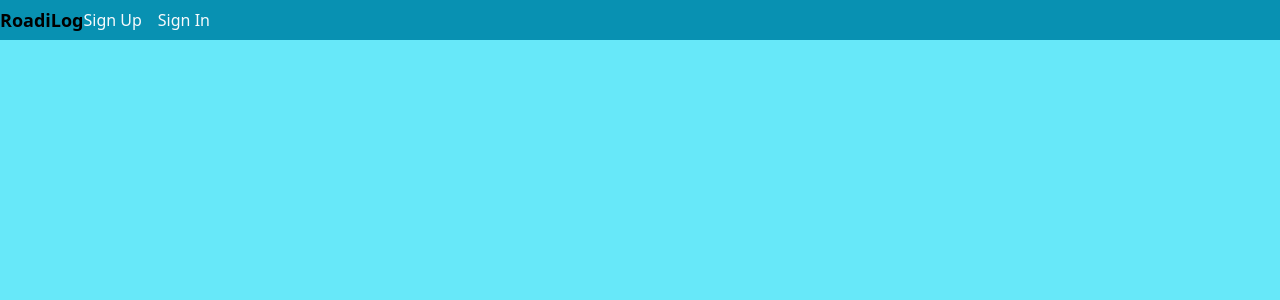
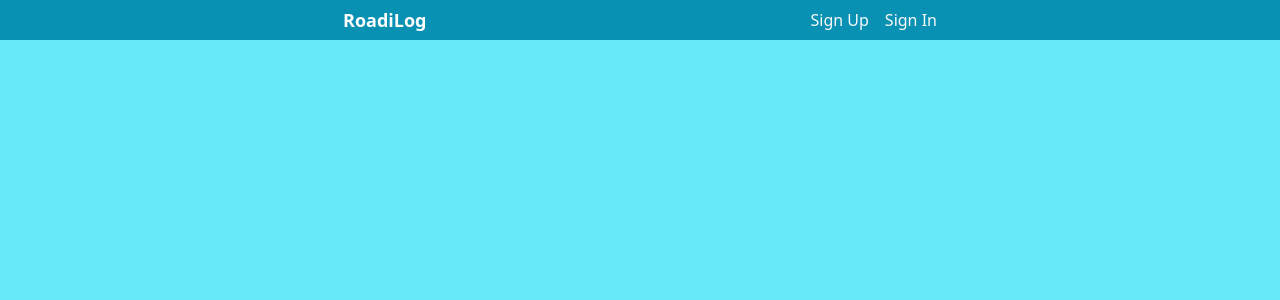
Before and after one commit to stonasss/RoadiLog, a React (Vite) app: page / in a window 1280 px wide. Shown: the top 300 px of the page. Built offline with nearby package versions, Linux system fonts and the light colour scheme.

Commit message:
patch: adjusted CSS and modals showing

```diff
--- a/src/components/LoginModal.tsx
+++ b/src/components/LoginModal.tsx
@@ -33,9 +33,9 @@ export default function LoginModal({ LoginShown, onClose }: LoginInfo) {
     }
 
     return (
-        <div className="fixed bg-cyan-200/50 overflow-y-auto h-full w-full flex justify-center items-center">
+        <div className="fixed inset-0 bg-cyan-200/75 bg-opacity-25 backdrop-blur-sm flex justify-center items-center">
             <div className="flex flex-col">
-                <div className="close text-gray text-base flex justify-end" onClick={() => onClose()}>
+                <div className="close text-gray text-base flex justify-end hover:cursor-pointer" onClick={() => onClose()}>
                     x
                 </div>
 
--- a/src/components/MainPageHeader.tsx
+++ b/src/components/MainPageHeader.tsx
@@ -5,23 +5,26 @@ type UserProps = {
 
 export default function MainPageHeader({ EnableRegister, EnableLogin }: UserProps) {
     return (
-        <div className="header bg-cyan-600 w-screen h-10 flex justify-around items-center">
-            <h1 className="title font-sans font-bold text-lg">RoadiLog</h1>
+        <div className="header fixed bg-cyan-600 w-screen h-10 flex">
+            <div className="flex mx-auto space-x-96 items-center">
+                <h1 className="title font-sans font-bold text-white text-lg">RoadiLog</h1>
                 <div className="container font-sans flex space-x-4 text-base text-slate-50">
 
-                <h1
-                    className="register hover:text-slate-400 hover:curser-pointer"
-                    onClick={() => EnableRegister(true)}
+                    <button
+                        className="register hover:text-slate-400 hover:cursor-pointer"
+                        onClick={() =>EnableRegister(true)}
                     >
                         Sign Up
-                </h1>
-                <h2
-                    className="login hover:text-slate-400 hover:curser-pointer"
+                    </button>
+
+                    <button
+                        className="login hover:text-slate-400 hover:cursor-pointer"
                         onClick={() => EnableLogin(true)}
                     >
                         Sign In
-                </h2>
+                    </button>
 
+                </div>
             </div>
         </div>
     )
--- a/src/components/RegisterModal.tsx
+++ b/src/components/RegisterModal.tsx
@@ -33,10 +33,10 @@ export default function RegisterModal({ RegisterShown, onClose }: RegisterInfo)
         }
 
     return (
-        <div className="fixed bg-cyan-200/50 overflow-y-auto h-full w-full flex justify-center items-center">
+        <div className="fixed inset-0 bg-cyan-200/75 bg-opacity-25 backdrop-blur-sm overflow-y-auto h-full w-full flex justify-center items-center">
 
             <div className="flex flex-col">
-                <div className="close text-gray text-base flex justify-end" onClick={() => onClose()}>
+                <div className="close text-gray text-base flex justify-end hover:cursor-pointer" onClick={() => onClose()}>
                     x
                 </div>
 
--- a/src/pages/HomePage.tsx
+++ b/src/pages/HomePage.tsx
@@ -4,16 +4,16 @@ import RegisterModal from '../components/RegisterModal';
 import LoginModal from '../components/LoginModal';
 
 export default function HomePage() {
-    const [loginState, setLoginState] = useState<any>(false);
-    const [registerState, setRegisterState] = useState<any>(false);
+    const [loginModal, setLoginModal] = useState<any>(false);
+    const [registerModal, setRegisterModal] = useState<any>(false);
 
     return (
         <>
             <div className="App w-screen h-screen bg-cyan-300">
-                <MainPageHeader EnableLogin={setLoginState} EnableRegister={setRegisterState} />
+                <MainPageHeader EnableRegister={setRegisterModal} EnableLogin={setLoginModal} />
             </div>
-            <RegisterModal RegisterShown={registerState} onClose={() => setRegisterState(false)} />
-            <LoginModal LoginShown={loginState} onClose={() => setLoginState(false)} />
+            <RegisterModal RegisterShown={registerModal} onClose={() => setRegisterModal(false)} />
+            <LoginModal LoginShown={loginModal} onClose={() => setLoginModal(false)} />
         </>
     )
 }
```
Lines whose indentation alone changed are shown as unchanged.
